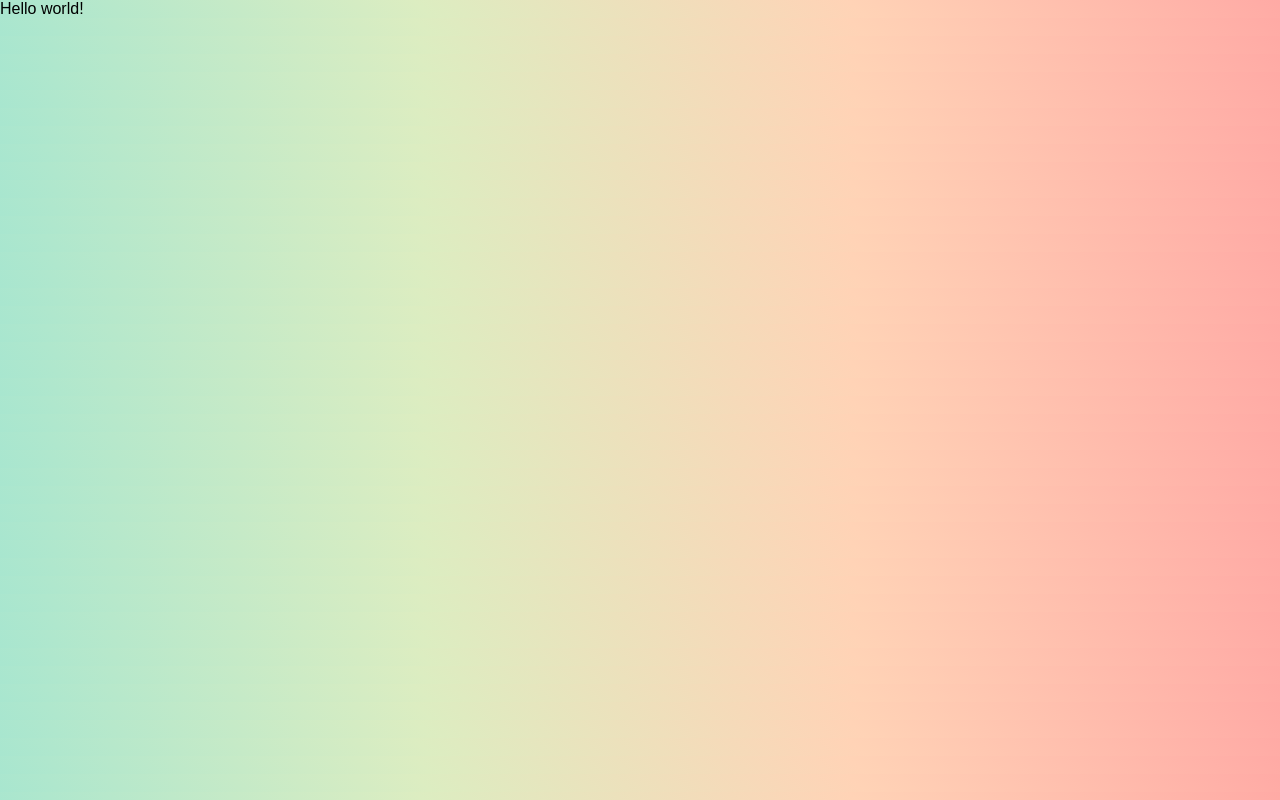
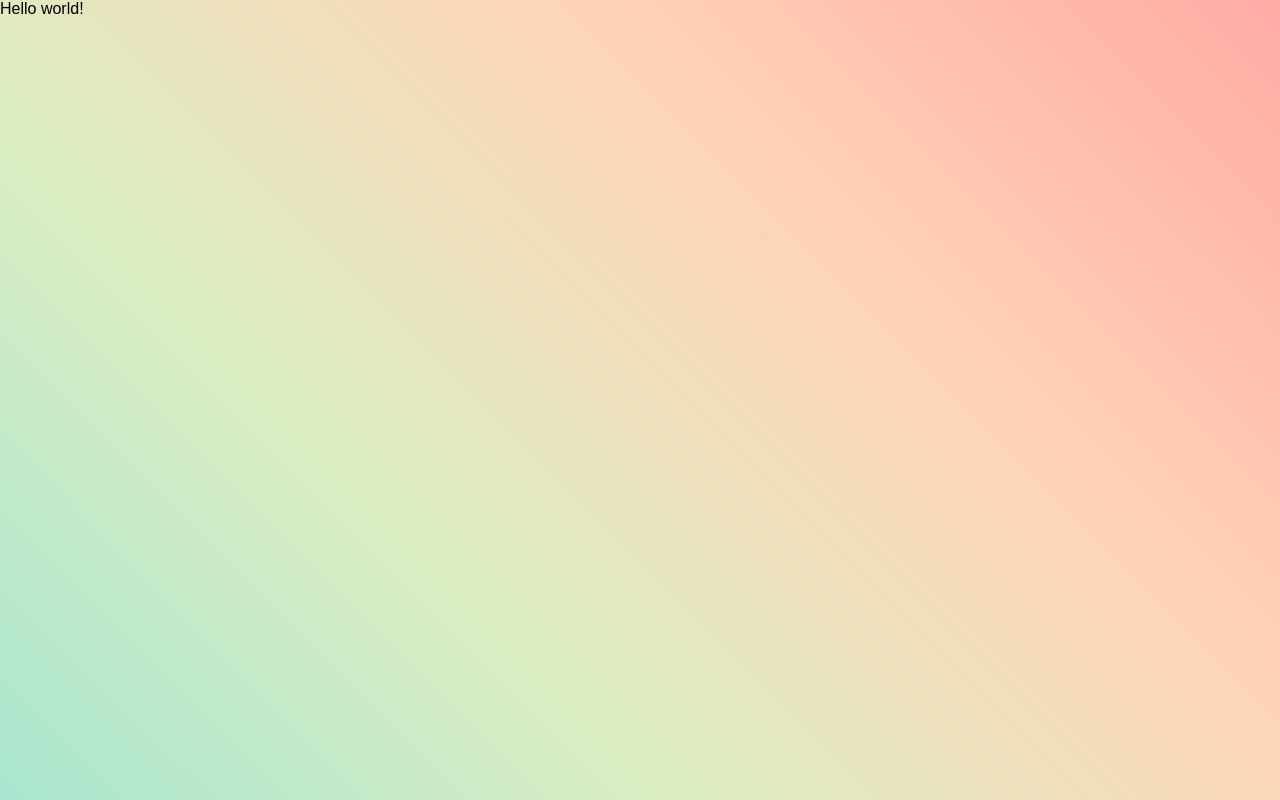
Before and after one commit to H0onnn/wanted-pre-onboarding-frontend, a React (Create React App) app: page / in a window 1280 px wide. Built offline with nearby package versions, Linux system fonts and the light colour scheme.

Commit message:
Design : 글로벌 css 수정

```diff
--- a/src/index.css
+++ b/src/index.css
@@ -10,6 +10,8 @@ body {
   -webkit-font-smoothing: antialiased;
   -moz-osx-font-smoothing: grayscale;
   background: linear-gradient(45deg, #a8e6cf, #dcedc1, #ffd3b6, #ffaaa5);
+  background-repeat: no-repeat;
+  background-attachment: fixed;
 }
 
 code {
```
